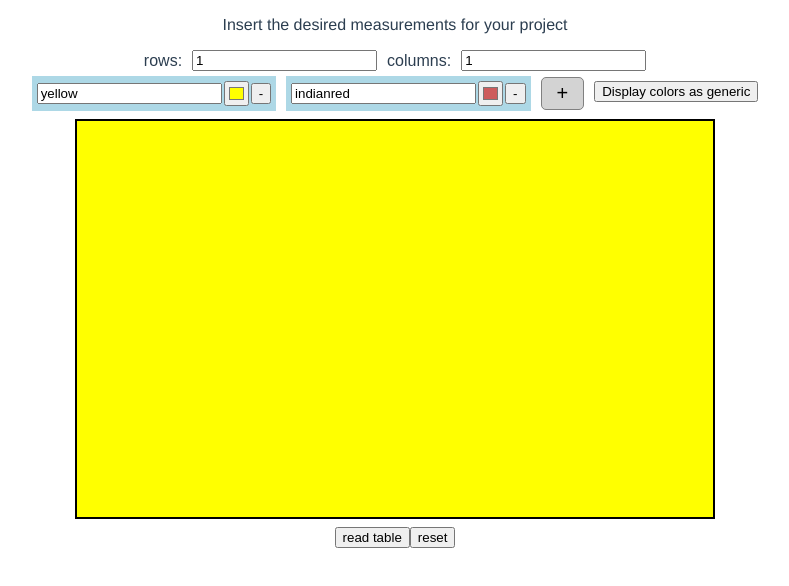
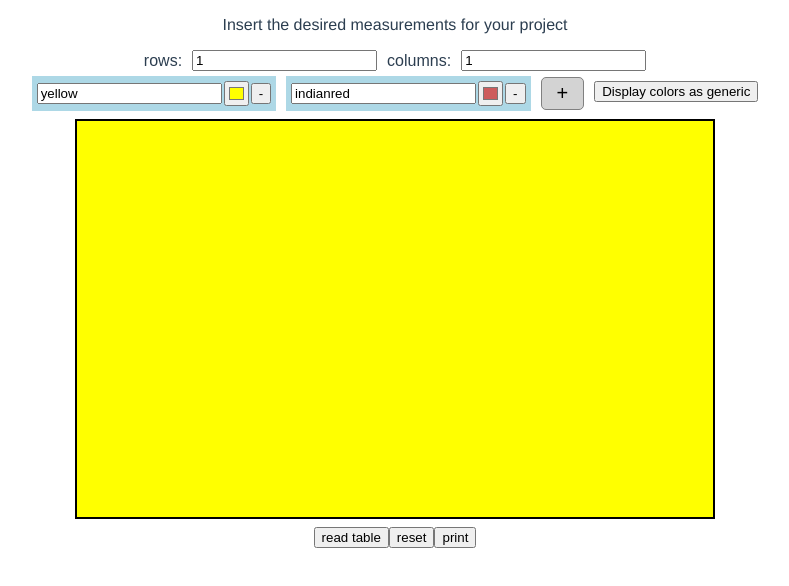
Before and after one commit to TootEgozy/tapestrymaster, a Vue app: page / in a window 1280 px wide. Shown: the top 586 px of the page, without its empty margins (245-1034 px from the left). Built offline with nearby package versions, Linux system fonts and the light colour scheme.

Commit message:
test (not working)

```diff
--- a/src/App.vue
+++ b/src/App.vue
@@ -28,6 +28,7 @@
     <div class="table-buttons">
       <button @click="readTable"> read table </button>
       <button @click="resetColor"> reset </button>
+      <button @click="createPrintableTable"> print </button>
     </div>
 
     <InstructionsTable
@@ -59,7 +60,7 @@ export default {
 
   methods: {
     readTable() {
-      const tableData = { 0: ["ch", Number(this.columnsNumber) + 1]};
+      const tableData = {};
       const table = document.getElementById("drawing-table");
       Array.from(table.rows).reverse().forEach((tr) => {
         const rowOrder = tr.getAttribute("order");
@@ -70,6 +71,8 @@ export default {
           side: rowSide,
         }
       });
+      // TODO: fix this (not showing)
+      tableData['first'] = ["ch", Number(this.columnsNumber) + 1];
       this.tableData = tableData;
       this.toggleShowInstructions();
     },
@@ -81,6 +84,37 @@ export default {
     },
     setGeneratedColors(colorsFromInput) {
       this.colors = colorsFromInput;
+    },
+
+    createPrintableTable() {
+      const printWindow = window.open('', '', 'width=600,height=600');
+      printWindow.document.open();
+      printWindow.document.write('<html><head><title>Printable Drawing</title>');
+      printWindow.document.write('</head><body>');
+
+      const printableTable = document.createElement('table');
+      const currentTable = document.getElementById('drawing-table');
+
+      currentTable.querySelectorAll('tr').forEach((row) => {
+        const printableRow = document.createElement('tr');
+        row.querySelectorAll('td').forEach((cell) => {
+          const printableCell = document.createElement('td');
+          printableCell.innerHTML = cell.innerHTML;
+          printableCell.style.backgroundColor = window.getComputedStyle(cell).backgroundColor;
+          printableRow.appendChild(printableCell);
+        });
+        printableTable.appendChild(printableRow);
+      });
+
+      printWindow.document.write(printableTable.outerHTML);
+      printWindow.document.write('</body></html>');
+      console.log(printWindow.document);
+
+      setTimeout(() => {
+        printWindow.print();
+        printWindow.document.close();
+        printWindow.close();
+      }, 1000);
     },
 
   },
```
